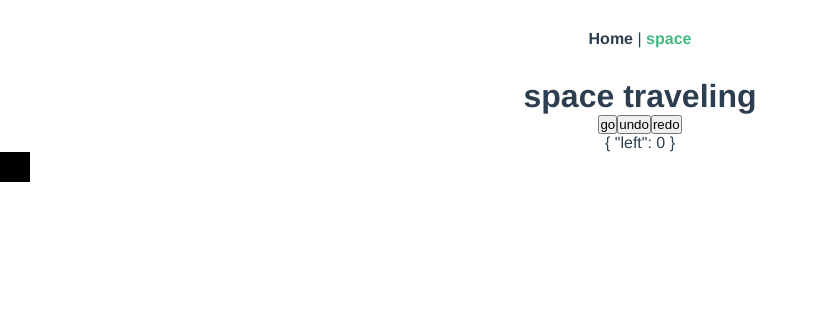
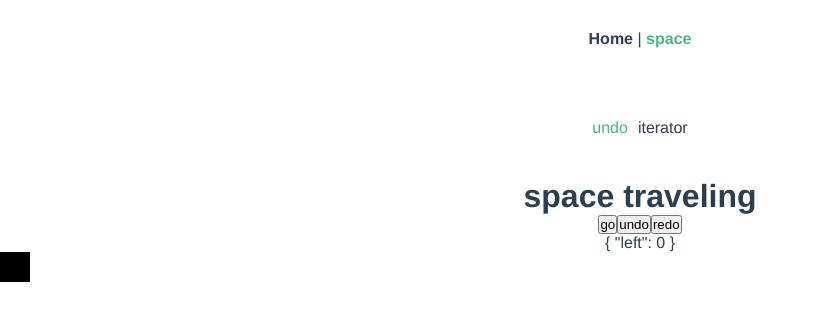
Before and after one commit to Captain-Tab/sandbox, a Vue app: page /space in a window 1280 px wide. Shown: the top 320 px of the page, without its empty margins (0-818 px from the left). Built offline with nearby package versions, Linux system fonts and the light colour scheme.

Commit message:
feat: create iteratot component

```diff
--- a/package.json
+++ b/package.json
@@ -9,6 +9,7 @@
   },
   "dependencies": {
     "axios": "^0.21.1",
+    "babel-eslint": "^10.1.0",
     "core-js": "^3.6.5",
     "less": "^3.0.4",
     "less-loader": "^5.0.0",
@@ -48,9 +49,6 @@
       "@vue/prettier",
       "@vue/prettier/@typescript-eslint"
     ],
-    "parserOptions": {
-      "ecmaVersion": 2020
-    },
     "rules": {}
   },
   "browserslist": [
--- /dev/null
+++ b/src/assets/css/global.less
@@ -0,0 +1 @@
+@themeColor: #42b983;
--- /dev/null
+++ b/src/components/TestIterator.vue
@@ -0,0 +1,42 @@
+<template>
+  <div class="iterator">
+    <p>{{ defaultList }}</p>
+    <button @click="next">Next</button>
+  </div>
+</template>
+
+<script lang="ts">
+import { Component, Vue } from 'vue-property-decorator'
+
+@Component
+export default class TestIterator extends Vue {
+  name = 'TestIterator'
+
+  private defaultList: string[] = ['apple', 'banana', 'cherry'] // default list
+  private iteratorObj = this.getIterator(this.defaultList) // 迭代器对象
+
+  // get the iterator
+  private getIterator(list: string[]) {
+    let i = 0
+    return {
+      next: function () {
+        let done = i >= list.length
+        console.log('done', done)
+        let value = !done ? list[i++] : undefined
+        console.log(i)
+        return {
+          done,
+          value,
+        }
+      },
+    }
+  }
+
+  // trigger next action
+  private next() {
+    console.log('next', this.iteratorObj.next())
+  }
+}
+</script>
+
+<style lang="less" scoped></style>
--- a/src/components/TestUndo.vue
+++ b/src/components/TestUndo.vue
@@ -11,8 +11,21 @@
 
 <script lang="ts">
 import { Component, Vue } from 'vue-property-decorator'
-import { ActionInfo, DataInfo, ParamsInfo } from './test'
 import manager from '@/utils/testUndo'
+
+interface ParamsInfo {
+  property: string
+  value: number
+}
+
+export interface ActionInfo {
+  name: string
+  params: ParamsInfo
+}
+
+export interface DataInfo {
+  [key: string]: number
+}
 
 @Component
 export default class TestUndo extends Vue {
--- a/src/main.ts
+++ b/src/main.ts
@@ -2,7 +2,6 @@ import Vue from 'vue'
 import App from './App.vue'
 import router from './router'
 import store from './store'
-
 Vue.config.productionTip = false
 
 new Vue({
--- a/src/views/Space.vue
+++ b/src/views/Space.vue
@@ -1,18 +1,68 @@
 <template>
-  <div>
-    <test-undo />
+  <div class="space">
+    <div class="space-option">
+      <p
+        v-for="(item, index) in componentOptions"
+        :key="index"
+        :class="['space-option-item', currentComponent === item ? 'selected' : '']"
+        @click="setDisplay(item)"
+      >
+        {{ item }}
+      </p>
+    </div>
+    <component :is="componentMap[currentComponent]" />
   </div>
 </template>
 
 <script lang="ts">
 import { Component, Vue } from 'vue-property-decorator'
 import TestUndo from '@/components/TestUndo.vue'
+import TestIterator from '@/components/TestIterator.vue'
+
+type ComponentType = 'undo' | 'iterator'
 
 @Component({
   components: {
     TestUndo,
+    TestIterator,
   },
 })
 export default class Space extends Vue {
+  name = 'Space'
+
+  private componentOptions = ['undo', 'iterator'] // component lists
+  private currentComponent: ComponentType = 'undo' // current component
+
+  // decide which component will display
+  private setDisplay(item: ComponentType) {
+    this.currentComponent = item
+  }
+
+  // dynamic import component
+  private componentMap: Record<string, string> = {
+    undo: 'TestUndo',
+    iterator: 'TestIterator',
+  }
 }
 </script>
+
+<style lang="less" scoped>
+.space {
+  height: 100%;
+  width: 100%;
+  &-option {
+    height: 100px;
+    width: 100%;
+    display: flex;
+    justify-content: center;
+    align-items: center;
+    &-item {
+      margin: 0 5px;
+      cursor: pointer;
+    }
+  }
+  .selected {
+    color: #42b983;
+  }
+}
+</style>
--- /dev/null
+++ b/vue.config.js
@@ -0,0 +1,36 @@
+const path = require('path')
+
+function resolve(dir) {
+  return path.join(__dirname, dir)
+}
+
+module.exports = {
+  publicPath: './',
+  productionSourceMap: false,
+  configureWebpack: (config) => {
+    const plugins = []
+    config.plugins = [...config.plugins, ...plugins]
+  },
+  chainWebpack: (config) => {
+    config.resolve.alias.set('@$', resolve('src'))
+    // 增加ts-loader对ts文件的解析
+    config.module
+      .rule('ts')
+      .test(/\.tsx?$/)
+      .use('babel-loader')
+      .loader('babel-loader')
+      .end()
+      .use('ts-loader')
+      .loader('ts-loader')
+      .options({
+        transpileOnly: true,
+        appendTsSuffixTo: ['\\.vue$'],
+        happyPackMode: true,
+      })
+      .end()
+  },
+  devServer: {
+    port: '3000',
+    disableHostCheck: true,
+  },
+}
```
Also changed, not shown: src/components/test.d.ts (deleted, +0 -13 lines), 1 other file (tests, documents, lock files or other folders).
